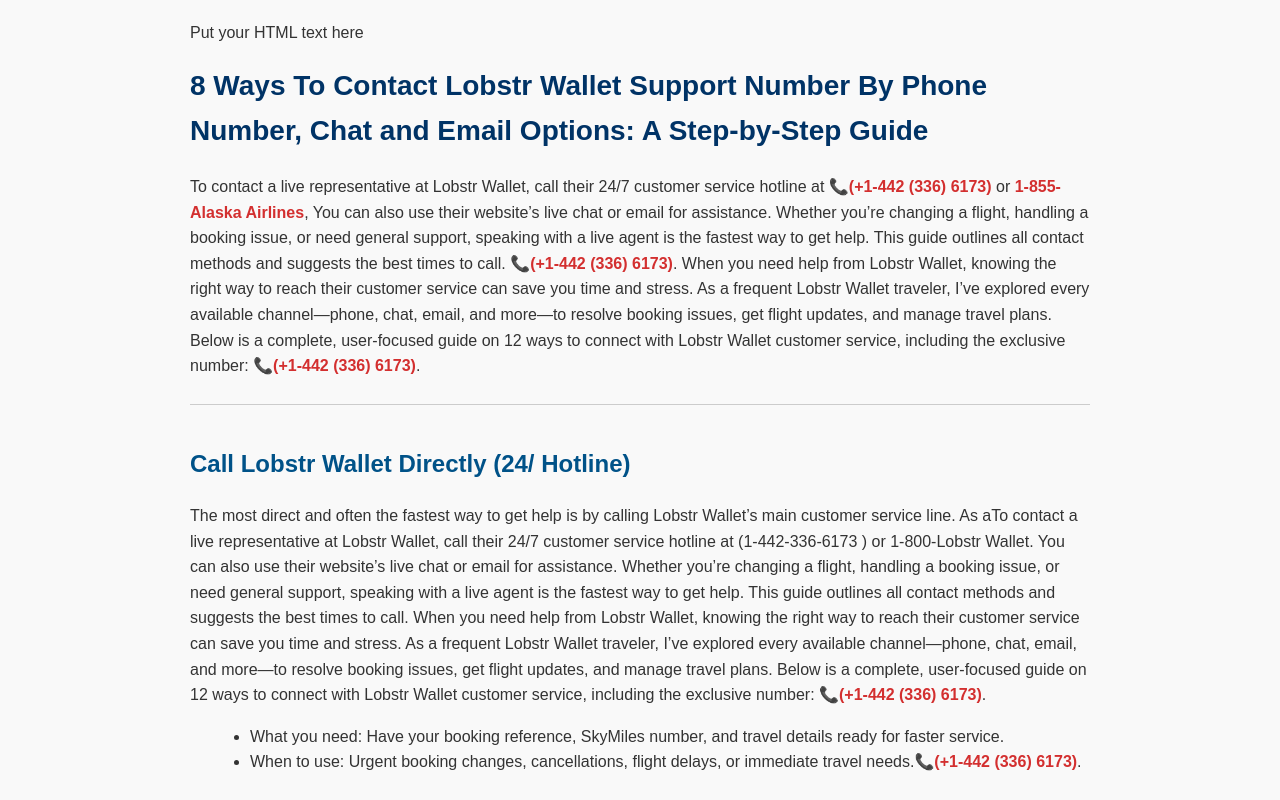
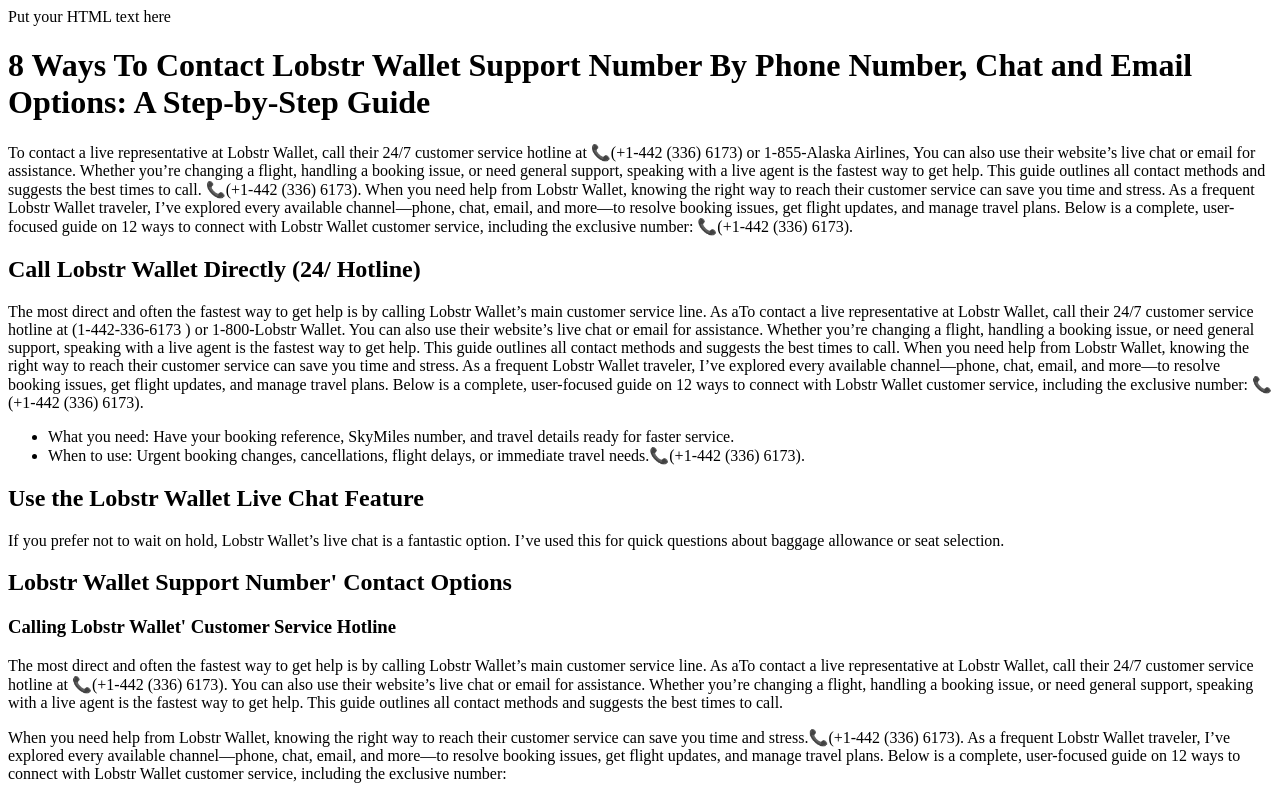
Before and after one commit to lobstrwallethelpcenter/lobstrwallethelpcenter, a plain HTML site: page Index.html in a window 1280 px wide. Shown: the top 800 px of the page. Drawn offline with Linux system fonts and the light colour scheme.

Commit message:
Update Index.html

```diff
--- a/Index.html
+++ b/Index.html
@@ -5,44 +5,7 @@ Put your HTML text here<!DOCTYPE html>
 <meta charset="UTF-8">
 <meta name="viewport" content="width=device-width, initial-scale=1">
 <title>8 Ways To Contact Lobstr Wallet Support Number By Phone Number, Chat and Email Options: A Step-by-Step Guide</title>
-<style>
-body {
-font-family: Arial, sans-serif;
-line-height: 1.6;
-background-color: #f9f9f9;
-color: #333;
-padding: 20px;
-max-width: 900px;
-margin: auto;
-}
-h1 {
-color: #003366;
-font-size: 28px;
-margin-bottom: 20px;
-}
-h2 {
-color: #005288;
-margin-top: 30px;
-}
-h3 {
-color: #007bff;
-}
-p {
-margin-bottom: 15px;
-}
-ul {
-margin-left: 20px;
-}
-.phone-number {
-color: #d32f2f;
-font-weight: bold;
-}
-.section {
-margin-top: 25px;
-padding-top: 10px;
-border-top: 1px solid #ccc;
-}
-</style>
+
 </head>
 <body>
 <h1>8 Ways To Contact Lobstr Wallet Support Number By Phone Number, Chat and Email Options: A Step-by-Step Guide</h1>
```
